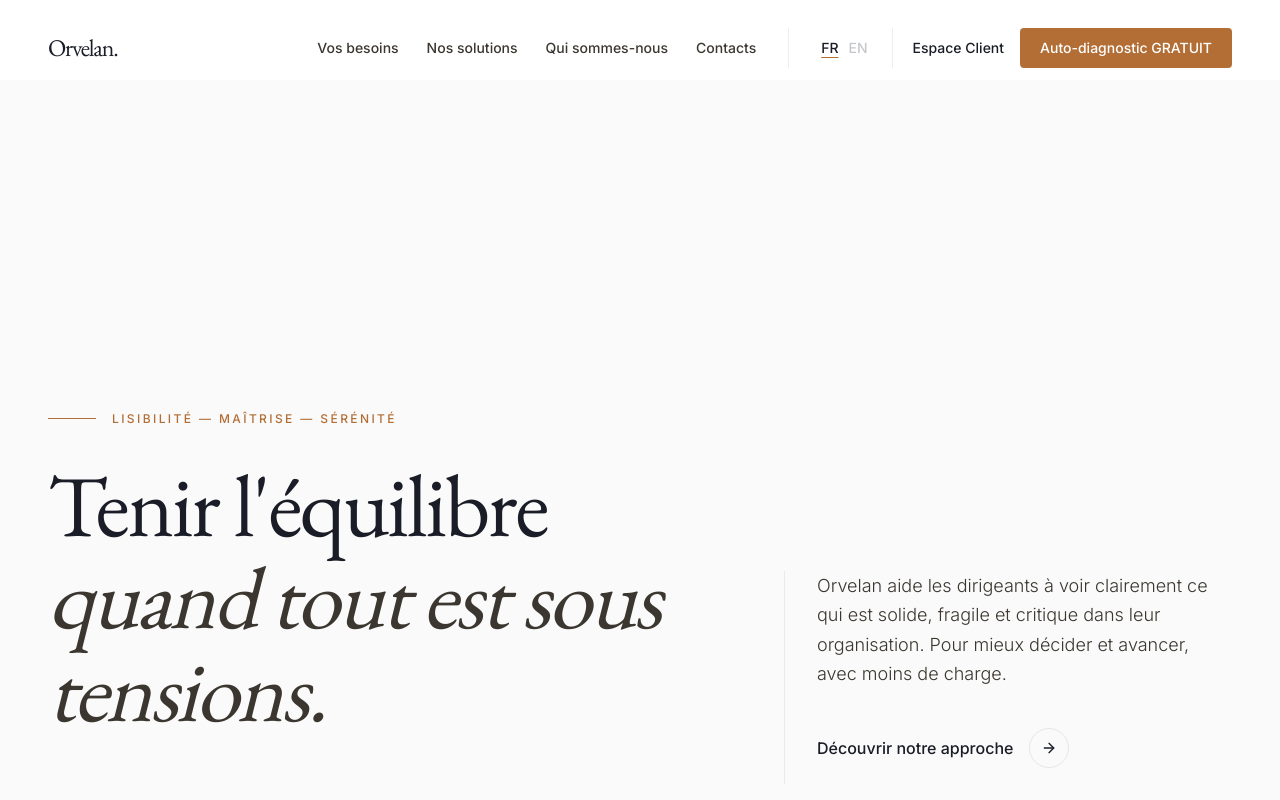
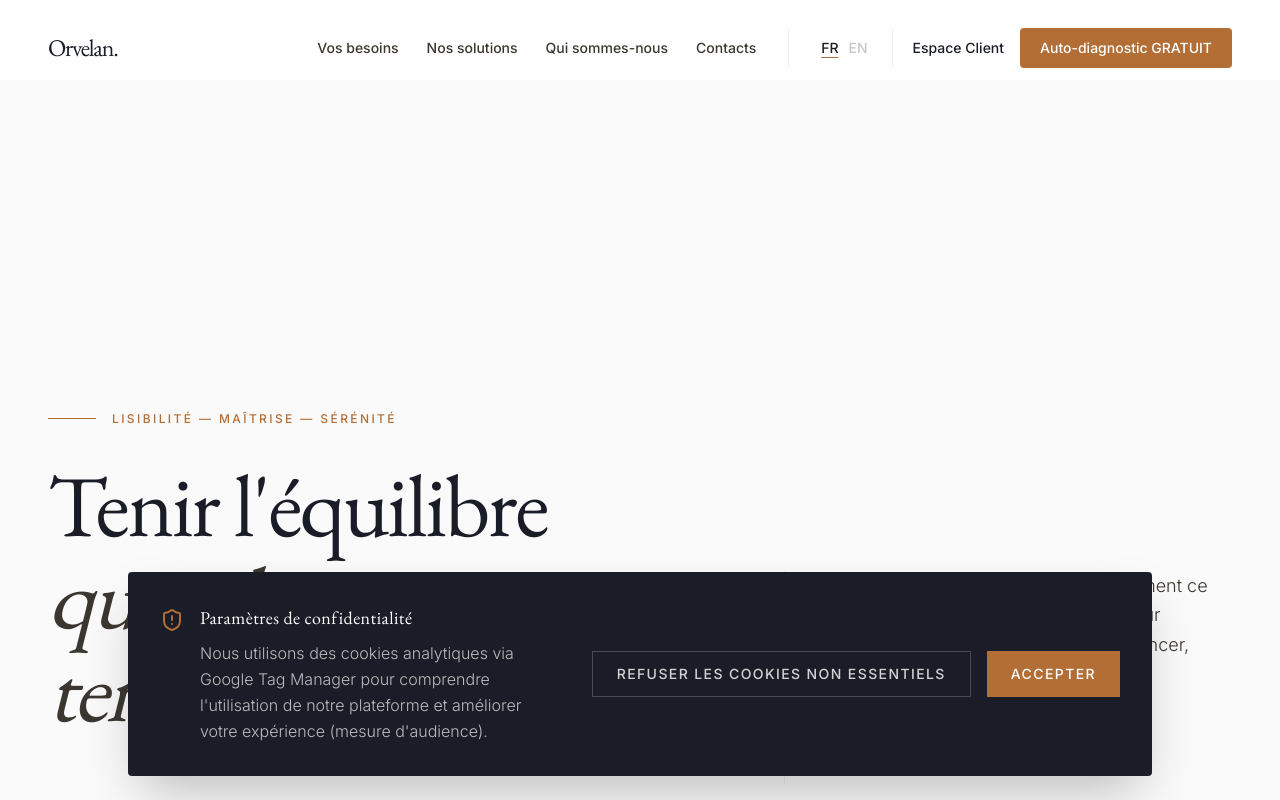
Before and after one commit to Ptjlee/Orvelan, a Next.js app: page / in a window 1280 px wide. Shown: the top 800 px of the page. Built offline with nearby package versions, Linux system fonts and the light colour scheme.

Commit message:
feat: add GDPR-compliant Cookie Consent banner with Google Tag Manager Consent Mode v2 integration

```diff
--- a/src/app/layout.tsx
+++ b/src/app/layout.tsx
@@ -15,12 +15,14 @@ const inter = Inter({
   display: "swap",
 });
 
-export const metadata: Metadata = {
+export const metadata = {
   title: "Orvelan | Conseil Stratégique pour Dirigeants",
   description: "Orvelan aide les dirigeants de PME et ETI à voir clairement leur entreprise.",
 };
 
 import Script from "next/script";
+import { Suspense } from "react";
+import { CookieConsent } from "@/components/CookieConsent";
 
 export default function RootLayout({
   children,
@@ -30,6 +32,22 @@ export default function RootLayout({
   return (
     <html lang="fr" className={`${garamond.variable} ${inter.variable}`}>
       <head>
+        {/* Google Tag Manager - Early Initialization */}
+        <Script id="cookie-consent-init" strategy="beforeInteractive">
+          {`
+            window.dataLayer = window.dataLayer || [];
+            function gtag(){dataLayer.push(arguments);}
+            // Initialize denied by default for strict GDPR
+            gtag('consent', 'default', {
+              'analytics_storage': 'denied',
+              'ad_storage': 'denied',
+              'ad_user_data': 'denied',
+              'ad_personalization': 'denied',
+              'wait_for_update': 500
+            });
+            gtag('set', 'url_passthrough', true);
+          `}
+        </Script>
         {/* Google Tag Manager */}
         <Script id="google-tag-manager" strategy="beforeInteractive">
           {`
@@ -51,7 +69,12 @@ export default function RootLayout({
             style={{ display: 'none', visibility: 'hidden' }}
           />
         </noscript>
+
         {children}
+
+        <Suspense fallback={null}>
+          <CookieConsent />
+        </Suspense>
       </body>
     </html>
   );
--- /dev/null
+++ b/src/components/CookieConsent.tsx
@@ -0,0 +1,128 @@
+'use client';
+
+import { useState, useEffect } from 'react';
+import { motion, AnimatePresence } from 'framer-motion';
+import { ShieldAlert } from 'lucide-react';
+import { useSearchParams } from 'next/navigation';
+
+const config = {
+  fr: {
+    title: 'Paramètres de confidentialité',
+    description: "Nous utilisons des cookies analytiques via Google Tag Manager pour comprendre l'utilisation de notre plateforme et améliorer votre expérience (mesure d'audience).",
+    accept: 'Accepter',
+    decline: 'Refuser les cookies non essentiels',
+  },
+  en: {
+    title: 'Privacy Settings',
+    description: 'We use analytics cookies via Google Tag Manager to understand how you use our platform and improve your experience (audience measurement).',
+    accept: 'Accept',
+    decline: 'Decline non-essential',
+  }
+};
+
+declare global {
+  interface Window {
+    dataLayer: any[];
+    gtag: Function;
+  }
+}
+
+export function CookieConsent() {
+  const [show, setShow] = useState(false);
+  const searchParams = useSearchParams();
+  const lang = searchParams?.get('lang') === 'en' ? 'en' : 'fr';
+  const t = config[lang];
+
+  useEffect(() => {
+    // Check if consent was already given
+    const consent = localStorage.getItem('orvelan_cookie_consent');
+
+    // Initialize default consent state immediately locally
+    window.dataLayer = window.dataLayer || [];
+    function gtag(...args: any[]) { window.dataLayer.push(arguments); }
+    window.gtag = window.gtag || gtag;
+
+    if (!consent) {
+      // Set default consent to denied required for strict GDPR mode
+      gtag('consent', 'default', {
+        'analytics_storage': 'denied',
+        'ad_storage': 'denied',
+        'ad_user_data': 'denied',
+        'ad_personalization': 'denied',
+      });
+      setShow(true);
+    } else if (consent === 'granted') {
+      gtag('consent', 'default', {
+        'analytics_storage': 'granted',
+        'ad_storage': 'granted',
+        'ad_user_data': 'granted',
+        'ad_personalization': 'granted',
+      });
+    }
+  }, []);
+
+  const acceptCookies = () => {
+    localStorage.setItem('orvelan_cookie_consent', 'granted');
+    window.gtag('consent', 'update', {
+      'analytics_storage': 'granted',
+      'ad_storage': 'granted',
+      'ad_user_data': 'granted',
+      'ad_personalization': 'granted',
+    });
+    // Fire a custom event for GTM to know consent state has changed dynamically
+    window.dataLayer.push({ event: 'cookie_consent_update' });
+    setShow(false);
+  };
+
+  const declineCookies = () => {
+    localStorage.setItem('orvelan_cookie_consent', 'denied');
+    window.gtag('consent', 'update', {
+      'analytics_storage': 'denied',
+      'ad_storage': 'denied',
+      'ad_user_data': 'denied',
+      'ad_personalization': 'denied',
+    });
+    window.dataLayer.push({ event: 'cookie_consent_update' });
+    setShow(false);
+  };
+
+  return (
+    <AnimatePresence>
+      {show && (
+        <motion.div
+          initial={{ y: 100, opacity: 0 }}
+          animate={{ y: 0, opacity: 1 }}
+          exit={{ y: 100, opacity: 0 }}
+          className="fixed bottom-0 left-0 right-0 z-50 p-4 md:p-6 flex justify-center pointer-events-none"
+        >
+          <div className="bg-primary-midnight text-white w-full max-w-5xl rounded-sm shadow-2xl p-6 md:p-8 flex flex-col md:flex-row items-start md:items-center justify-between gap-6 md:gap-12 pointer-events-auto">
+            <div className="flex gap-4 items-start">
+              <ShieldAlert className="w-6 h-6 text-primary-copper shrink-0 mt-1" />
+              <div>
+                <h3 className="font-serif text-lg tracking-wide mb-2">{t.title}</h3>
+                <p className="text-white/70 font-light text-sm md:text-base leading-relaxed">
+                  {t.description}
+                </p>
+              </div>
+            </div>
+
+            <div className="flex flex-col sm:flex-row gap-4 w-full md:w-auto shrink-0">
+              <button
+                onClick={declineCookies}
+                className="px-6 py-3 border border-white/20 text-white/80 hover:bg-white/10 hover:text-white transition-colors text-sm tracking-widest uppercase font-medium"
+              >
+                {t.decline}
+              </button>
+              <button
+                onClick={acceptCookies}
+                className="px-6 py-3 bg-primary-copper text-white hover:bg-[#A35D3A] transition-colors text-sm tracking-widest uppercase font-medium"
+              >
+                {t.accept}
+              </button>
+            </div>
+          </div>
+        </motion.div>
+      )}
+    </AnimatePresence>
+  );
+}
```
